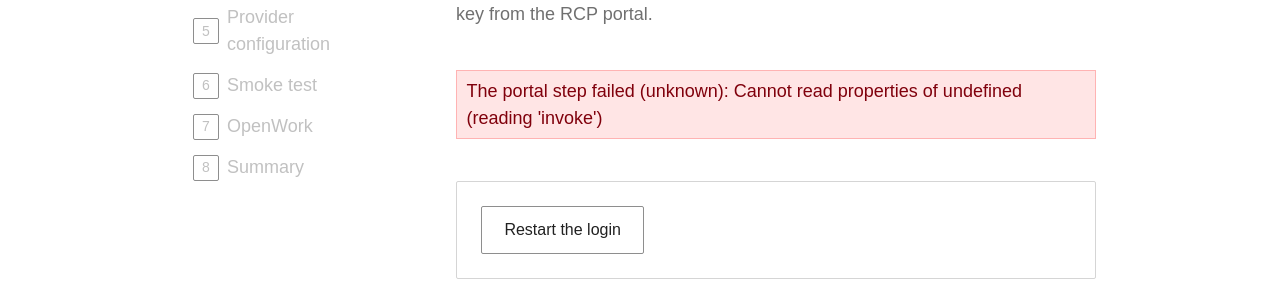
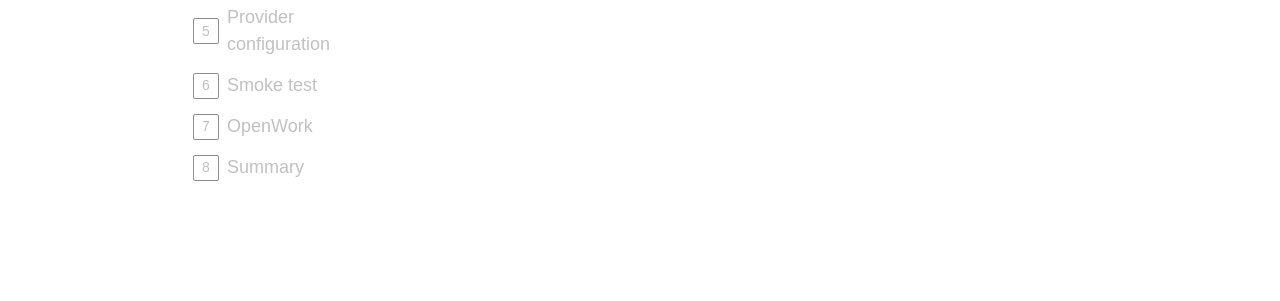
Before and after one commit to EPFL-ENAC/enac-openwork-installer, a Vue app: page /#/rcp-key in a window 1280 px wide. Before the commit this address led to /#/rcp-key. Shown: the part 297-598 px from the top of the page. Built offline with nearby package versions, Linux system fonts and the light colour scheme; what quasar would draw is missing.

Commit message:
fix: gate locked step screens and carry install paths into the summary

```diff
--- a/src/App.vue
+++ b/src/App.vue
@@ -55,7 +55,7 @@ const onOpenUrl = (url: string) => {
       <StepStepper :current="currentStep" class="app-stepper" />
       <div class="app-content">
         <EpflAlert v-if="stepLocked" variant="warning">{{ t('shell.locked') }}</EpflAlert>
-        <router-view @done="onDone" @open-url="onOpenUrl" />
+        <router-view v-else @done="onDone" @open-url="onOpenUrl" />
       </div>
     </main>
   </div>
--- a/src/components/ToolInstallScreen.vue
+++ b/src/components/ToolInstallScreen.vue
@@ -20,6 +20,7 @@ type ScreenState = 'checking' | 'installed' | 'missing' | 'installing' | 'instal
 
 const state = ref<ScreenState>('checking')
 const version = ref<string | null>(null)
+const path = ref<string | null>(null)
 const error = ref<AppError | null>(null)
 const logLines = ref<string[]>([])
 
@@ -35,6 +36,7 @@ const checkStatus = async () => {
   try {
     const status = await props.status()
     version.value = status.installed ? status.version : null
+    path.value = status.path
     state.value = status.installed ? 'installed' : 'missing'
   } catch (cause) {
     error.value = cause as AppError
@@ -52,6 +54,7 @@ const runInstall = async () => {
     })
     const result = await props.install()
     version.value = result.version
+    path.value = result.path
     state.value = 'installDone'
   } catch (cause) {
     error.value = cause as AppError
@@ -77,7 +80,9 @@ onMounted(checkStatus)
         {{ t(`${props.i18nPrefix}.installed`, { version: version ?? '' }) }}
       </EpflAlert>
       <div class="actions">
-        <EpflButton @click="emit('done', { status: 'skipped', version: version ?? undefined })">
+        <EpflButton
+          @click="emit('done', { status: 'skipped', version: version ?? undefined, path: path ?? undefined })"
+        >
           {{ t(`${props.i18nPrefix}.skip`) }}
         </EpflButton>
       </div>
@@ -104,7 +109,9 @@ onMounted(checkStatus)
         {{ t(`${props.i18nPrefix}.installDone`, { version: version ?? '' }) }}
       </EpflAlert>
       <div class="actions">
-        <EpflButton @click="emit('done', { status: 'passed', version: version ?? undefined })">
+        <EpflButton
+          @click="emit('done', { status: 'passed', version: version ?? undefined, path: path ?? undefined })"
+        >
           {{ t(`${props.i18nPrefix}.continue`) }}
         </EpflButton>
       </div>
--- a/src/components/epfl/EpflButton.vue
+++ /dev/null
@@ -1,20 +0,0 @@
-<!-- ATOM — Button. Thin wrapper over the .epfl-btn classes from css/epfl.css. -->
-<template>
-  <button :class="classes" :disabled="disabled"><slot /></button>
-</template>
-
-<script setup lang="ts">
-import { computed } from 'vue'
-
-const props = defineProps({
-  variant: { type: String, default: 'primary' }, // primary | secondary | tertiary
-  size: { type: String, default: '' },           // '' | 'sm'
-  disabled: { type: Boolean, default: false },
-})
-
-const classes = computed(() => [
-  'epfl-btn',
-  `epfl-btn-${props.variant}`,
-  props.size && `epfl-btn-${props.size}`,
-])
-</script>
--- a/src/components/epfl/index.ts
+++ /dev/null
@@ -1 +0,0 @@
-export { default as EpflButton } from './EpflButton.vue'
--- a/src/css/epfl.css
+++ b/src/css/epfl.css
@@ -1,14 +1,9 @@
 /* EPFL design layer for this app: tokens plus the atoms and molecules the screens use.
    Copied from the EPFL design reference (epfl-design-skill), not from a package. */
 @import './epfl-tokens.css';
-@import './epfl/atoms/button.css';
 @import './epfl/atoms/form.css';
-@import './epfl/molecules/alert.css';
-/* EPFL Design System — bundle for this app.
-   Imports the vendored token layer's companion atomic layers in kit order. */
-
-@import "./epfl/button.css";
-@import "./epfl/badge.css";
-@import "./epfl/alert.css";
-@import "./epfl/card.css";
-@import "./epfl/layout.css";
+@import './epfl/button.css';
+@import './epfl/badge.css';
+@import './epfl/alert.css';
+@import './epfl/card.css';
+@import './epfl/layout.css';
--- a/src/css/epfl/atoms/button.css
+++ /dev/null
@@ -1,53 +0,0 @@
-/* ATOM — Button
-   Variants: primary / secondary / tertiary. Size: sm. States: hover, focus, active, disabled.
-   Focus ring is a distinctive 2px solid outline, 2px offset, hue-matched per variant. */
-
-.epfl-btn {
-  font-family: inherit;
-  font-size: 1rem;
-  line-height: 1.5;
-  padding: 0.68rem 1.4rem;
-  border: var(--border-w) solid transparent;
-  border-radius: var(--radius);
-  cursor: pointer;
-  text-decoration: none;
-  display: inline-block;
-  transition: background var(--t-fast), color var(--t-fast), border-color var(--t-fast);
-}
-.epfl-btn:focus-visible { outline: var(--focus-w) solid var(--primary-hover); outline-offset: 0.125rem; }
-
-.epfl-btn-primary {
-  background: var(--primary);
-  border-color: var(--primary);
-  color: var(--on-primary);
-  font-weight: var(--w-bold);
-}
-.epfl-btn-primary:hover  { background: var(--primary-hover);  border-color: var(--primary-hover); }
-.epfl-btn-primary:active { background: var(--primary-active); border-color: var(--primary-active); }
-
-.epfl-btn-secondary {
-  background: transparent;
-  border-color: var(--border-strong);
-  color: var(--fg);
-}
-.epfl-btn-secondary:hover  { background: var(--epfl-gray-100); border-color: var(--epfl-gray-600); }
-.epfl-btn-secondary:focus-visible { outline-color: var(--epfl-gray-600); }
-
-.epfl-btn-tertiary {
-  background: var(--tertiary);
-  border-color: var(--tertiary);
-  color: var(--on-tertiary);
-  font-weight: var(--w-bold);
-}
-.epfl-btn-tertiary:hover  { background: var(--tertiary-hover); border-color: var(--tertiary-hover); }
-.epfl-btn-tertiary:focus-visible { outline-color: var(--tertiary-hover); }
-
-.epfl-btn[disabled],
-.epfl-btn-disabled {
-  background: var(--epfl-gray-100);
-  border-color: var(--epfl-gray-300);
-  color: var(--epfl-gray-300);
-  cursor: not-allowed;
-}
-
-.epfl-btn-sm { padding: 0.35rem 0.7rem; font-size: var(--fs-sm); }
--- a/src/css/epfl/molecules/alert.css
+++ /dev/null
@@ -1,15 +0,0 @@
-/* MOLECULE — Alert
-   Info / success / warning / danger. Square corners, 1px border, tinted surface.
-   Tints come from the --*-bg / --*-border / --*-fg tokens. */
-
-.epfl-alert {
-  padding: 0.4rem 0.6rem;
-  border: var(--border-w) solid;
-  border-radius: 0;
-}
-.epfl-alert b { font-weight: var(--w-bold); }
-
-.epfl-alert-info    { background: var(--info-bg);    border-color: var(--info-border);    color: var(--info-fg); }
-.epfl-alert-success { background: var(--success-bg); border-color: var(--success-border); color: var(--success-fg); }
-.epfl-alert-warning { background: var(--warning-bg); border-color: var(--warning-border); color: var(--warning-fg); }
-.epfl-alert-danger  { background: var(--danger-bg);  border-color: var(--danger-border);  color: var(--danger-fg); }
--- a/src/pages/steps/ProviderConfigScreen.vue
+++ b/src/pages/steps/ProviderConfigScreen.vue
@@ -1,6 +1,7 @@
 <script setup lang="ts">
 import { computed, ref } from 'vue'
 import { useI18n } from 'vue-i18n'
+import { EpflButton } from '../../kit'
 import {
   BACKUP_PATH,
   CONFIG_PATH,
@@ -78,14 +79,9 @@ const run = async () => {
     <p class="provider">{{ PROVIDER_ID }}</p>
 
     <div class="actions">
-      <q-btn
-        color="primary"
-        :label="written ? t('steps.providerConfig.rerun') : t('steps.providerConfig.write')"
-        :loading="busy"
-        :disable="busy"
-        no-caps
-        @click="run"
-      />
+      <EpflButton :disabled="busy" @click="run">
+        {{ written ? t('steps.providerConfig.rerun') : t('steps.providerConfig.write') }}
+      </EpflButton>
     </div>
 
     <p v-if="busy" class="message" role="status">{{ t('steps.providerConfig.writing') }}</p>
--- a/src/pages/steps/RcpKeyScreen.vue
+++ b/src/pages/steps/RcpKeyScreen.vue
@@ -1,8 +1,7 @@
 <script setup lang="ts">
-import '../../css/epfl.css'
 import { computed, onBeforeUnmount, onMounted, ref } from 'vue'
 import { useI18n } from 'vue-i18n'
-import { EpflButton } from '../../components/epfl'
+import { EpflButton } from '../../kit'
 import {
   onPortalLogin,
   portalClose,
@@ -180,7 +179,7 @@ onBeforeUnmount(() => {
     <h2>{{ t('rcpKey.title') }}</h2>
     <p class="intro">{{ t('rcpKey.intro') }}</p>
 
-    <p v-if="error" class="epfl-alert epfl-alert-danger" role="alert">
+    <p v-if="error && error.kind !== 'portal-auth'" class="epfl-alert epfl-alert-danger" role="alert">
       {{ t('rcpKey.error.generic', { kind: error.kind, message: error.message }) }}
     </p>
     <p v-if="notice" class="epfl-alert epfl-alert-warning" role="alert">{{ t(notice) }}</p>
```
